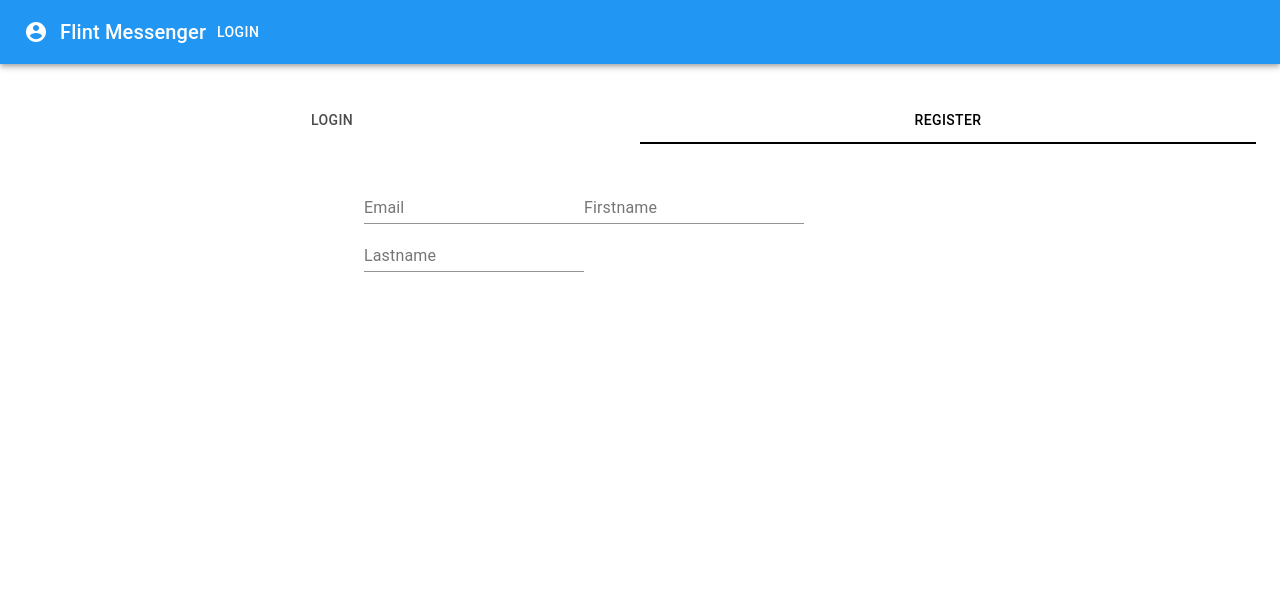
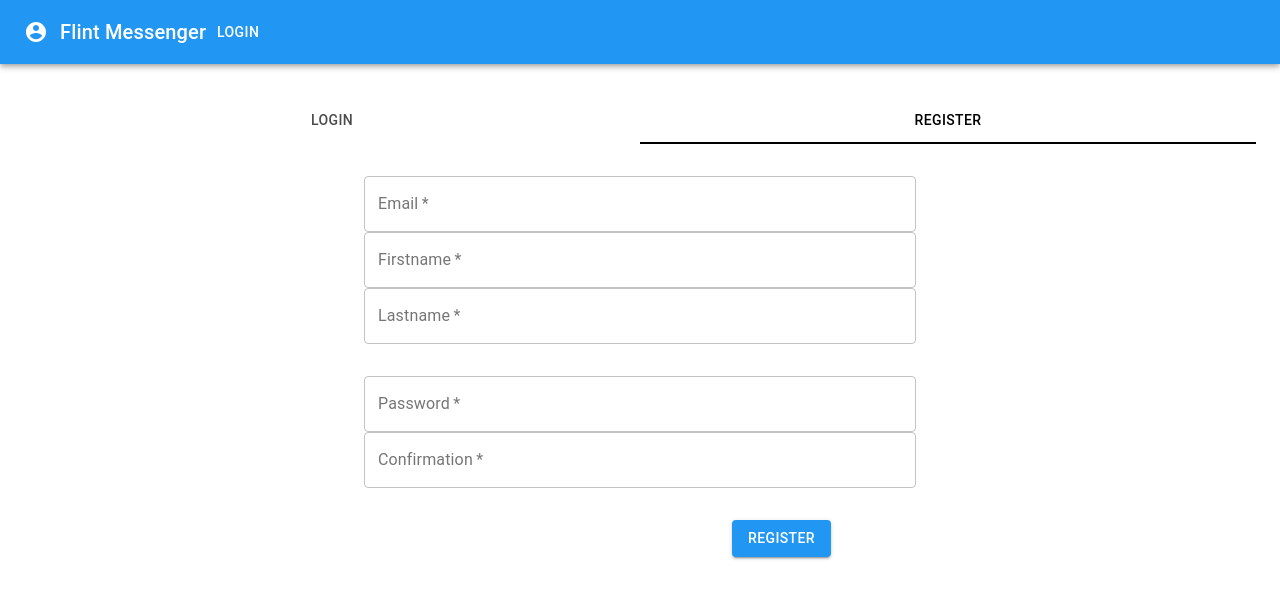
Before and after one commit to davidguerradsc/RebootJS-Front-AlanTuring-1, a React (Create React App) app: page /login in a window 1280 px wide. Both pictures are taken after a click on the tab "REGISTER". Shown: the top 598 px of the page. Built offline with nearby package versions, Linux system fonts and the light colour scheme.

Commit message:
I3/J11 Add Register logic with validation

```diff
--- a/src/Login/components/CredentialSection.tsx
+++ b/src/Login/components/CredentialSection.tsx
@@ -1,10 +1,41 @@
-import React from 'react';
+import { TextField } from '@material-ui/core';
+import React, { Fragment } from 'react';
+import { IFormField, IPasswordField, RegisterFormKey } from '../types';
 
-class CredentialSection extends React.Component {
+interface CredentialSectionProps {
+  password: IPasswordField;
+  confirmation: IFormField<string>;
+  handleChange: (field: RegisterFormKey, value: string) => void;
+}
+
+class CredentialSection extends React.Component<CredentialSectionProps> {
   render(){
+    const { password, confirmation } = this.props;
     return (
-      <h1> Credentials </h1>
-    )
+      <Fragment>
+        <TextField
+          required
+          label="Password"
+          variant="outlined"
+          type="password"
+          fullWidth={true}
+          value={password.value}
+          onChange={(e) => this.props.handleChange("password", e.target.value)}
+          {...(!password.isValid ? {error: true, helperText: password.error} : {})}
+
+          />
+        <TextField
+          required
+          label="Confirmation"
+          variant="outlined"
+          type="password"
+          fullWidth={true}
+          value={confirmation.value}
+          onChange={(e) => this.props.handleChange("confirmation", e.target.value)}
+          {...(!confirmation.isValid ? {error: true, helperText: confirmation.error} : {})}
+
+          />
+      </Fragment>)
   }
 }
 
--- a/src/Login/components/IdentitySection.tsx
+++ b/src/Login/components/IdentitySection.tsx
@@ -1,11 +1,12 @@
 import { TextField } from '@material-ui/core';
 import React, { Fragment } from 'react';
+import { IFormField, RegisterFormKey } from '../types';
 
 interface IdentitySectionProps {
-  email: string;
-  firstname: string;
-  lastname: string;
-  handleChange: (field: string, value: string) => void;
+  email: IFormField<string>;
+  firstname: IFormField<string>;
+  lastname: IFormField<string>;
+  handleChange: (field: RegisterFormKey, value: string) => void;
 }
 
 class IdentitySection extends React.Component<IdentitySectionProps> {
@@ -22,22 +23,35 @@ class IdentitySection extends React.Component<IdentitySectionProps> {
     // }
 
     // Puis, a mettre dans le composant : {...(!isValid ? errorDisplay : {})}
+    const { email, firstname, lastname } = this.props;
     return (
       <Fragment>
         <TextField
+          required
           label="Email"
-          value={this.props.email}
+          variant="outlined"
+          fullWidth={true}
+          value={email.value}
           onChange={(e) => this.props.handleChange("email", e.target.value)}
+          {...(!email.isValid ? {error: true, helperText: email.error} : {})}
           />
         <TextField
+          required
           label="Firstname"
-          value={this.props.firstname}
+          variant="outlined"
+          fullWidth={true}
+          value={firstname.value}
           onChange={(e) => this.props.handleChange("firstname", e.target.value)}
+          {...(!firstname.isValid ? {error: true, helperText: firstname.error} : {})}
           />
         <TextField
+          required
           label="Lastname"
-          value={this.props.lastname}
+          variant="outlined"
+          fullWidth={true}
+          value={lastname.value}
           onChange={(e) => this.props.handleChange("lastname", e.target.value)}
+          {...(!lastname.isValid ? {error: true, helperText: lastname.error} : {})}
           />
       </Fragment>
     )
--- a/src/Login/components/RegisterForm.tsx
+++ b/src/Login/components/RegisterForm.tsx
@@ -1,39 +1,66 @@
-import { Container, Box } from '@material-ui/core';
+import { Container, Box, Button, Grid } from '@material-ui/core';
 import React from 'react';
+import { IFormField, IPasswordField, RegisterFormKey } from '../types';
+import { defaultPasswordFormField, defaultStringFormField } from '../utils/defaultFormField';
+import { validateConfirmationField } from '../utils/validateConfirmationField';
+import { validateEmailField } from '../utils/validateEmailField';
+import { validateNameField } from '../utils/validateNameField';
+import { validatePasswordField } from '../utils/validatePasswordField';
 import CredentialSection from './CredentialSection';
 import IdentitySection from './IdentitySection';
 
 interface RegisterFormState{
-  email: string;
-  firstname: string;
-  lastname: string;
-  password: string;
-  confirmation: string;
+  email: IFormField<string>;
+  firstname: IFormField<string>;
+  lastname: IFormField<string>;
+  password: IPasswordField;
+  confirmation: IFormField<string>;
 }
+
 class RegisterForm extends React.Component<{}, RegisterFormState> {
   constructor(props: {}){
     super(props);
     this.state = {
-      email: "",
-      firstname: "",
-      lastname: "",
-      password: "",
-      confirmation: ""
-
+      email: defaultStringFormField(),
+      firstname: defaultStringFormField(),
+      lastname: defaultStringFormField(),
+      password: defaultPasswordFormField(),
+      confirmation: defaultStringFormField()
     }
   }
 
-  handleChange = (field: string, newValue: string) => {
-    this.setState({
+  handleChange = (field: RegisterFormKey, newValue: string) => {
+    const newState = {
       ...this.state,
-      [field]: newValue
-    })
+      [field]: {
+        ...this.state[field],
+        value: newValue,
+      }
+    };
+    if (field === 'email') {
+      const { email } = newState;
+      validateEmailField(email);
+    } else if (['firstname', 'lastname'].includes(field)) {
+      const formField = newState[field];
+      validateNameField(formField);
+    } else if (field === 'password') {
+      const { password } = newState;
+      validatePasswordField(password);
+    }
+    if (['password', 'confirmation'].includes(field)) {
+      const { password, confirmation } = newState;
+      validateConfirmationField(confirmation, password);
+    }
+    this.setState(newState);
   }
 
   handleSubmit = (event: React.FormEvent<HTMLFormElement>) => {
     event.preventDefault();
 
-    //register(...this.state).then((user) => alert(user.firstname));
+    const { email, firstname, lastname, password, confirmation } = this.state
+    if(email.isValid && firstname.isValid && lastname.isValid && password.isValid && confirmation.isValid){
+      //register(...this.state).then((user) => alert(user.firstname));
+    }
   }
 
 
@@ -50,13 +77,26 @@ class RegisterForm extends React.Component<{}, RegisterFormState> {
               handleChange={this.handleChange}
             />
           </Box>
-          {/* <Box style={{margin: "2rem 0"}}>
+          <Box style={{margin: "2rem 0"}}>
             <CredentialSection
               password={password}
               confirmation={confirmation}
               handleChange={this.handleChange}
             />
-          </Box> */}
+          </Box>
+          <Box style={{margin: "2rem 0"}}>
+            <Grid container justify="flex-end">
+              <Grid item xs={4}>
+                <Button
+                  type="submit"
+                  color="primary"
+                  variant="contained"
+                >
+                  Register
+                </Button>
+              </Grid>
+            </Grid>
+          </Box>
         </form>
       </Container>
     )
--- /dev/null
+++ b/src/Login/types.ts
@@ -0,0 +1,15 @@
+export interface IFormField<T> {
+  value: T;
+  isValid: boolean;
+  error?: string;
+}
+
+export interface IPasswordField extends IFormField<string> {
+  hasLower: boolean;
+  hasUpper: boolean;
+  hasNumber: boolean;
+  hasSymbol: boolean;
+  hasValidLength: boolean;
+}
+
+export type RegisterFormKey = 'email' | 'password' | 'firstname' | 'lastname' | 'confirmation';
--- /dev/null
+++ b/src/Login/utils/defaultFormField.ts
@@ -0,0 +1,19 @@
+import { IFormField, IPasswordField } from "../types";
+
+export function defaultStringFormField(): IFormField<string>{
+  return {
+    value: "",
+    isValid: true,
+  }
+}
+
+export function defaultPasswordFormField(): IPasswordField {
+  return {
+    ...defaultStringFormField(),
+    hasLower: false,
+    hasUpper: false,
+    hasNumber: false,
+    hasSymbol: false,
+    hasValidLength: false,
+  }
+}
--- /dev/null
+++ b/src/Login/utils/validateConfirmationField.ts
@@ -0,0 +1,7 @@
+import { IFormField, IPasswordField } from '../types';
+
+export function validateConfirmationField(confirmation: IFormField<string>, password: IPasswordField): void {
+  confirmation.isValid = password.value === confirmation.value;
+  if (!confirmation.isValid) confirmation.error = 'Password confirmation does not match';
+  else delete confirmation.error;
+}
--- /dev/null
+++ b/src/Login/utils/validateEmailField.ts
@@ -0,0 +1,7 @@
+import { IFormField } from '../types';
+
+export function validateEmailField(field: IFormField<string>): void {
+  field.isValid = /^[a-z0-9-.]+@[a-z0-9-.]+\.[a-z]+$/gi.test(field.value);
+  if (!field.isValid) field.error = 'Expecting a valid email address';
+  else delete field.error;
+}
--- /dev/null
+++ b/src/Login/utils/validateNameField.ts
@@ -0,0 +1,7 @@
+import { IFormField } from '../types';
+
+export function validateNameField(field: IFormField<string>): void {
+  field.isValid = /^[a-zA-Z]{1,20}$/.test(field.value);
+  if (!field.isValid) field.error = 'Expecting 1..20 characters in a..z';
+  else delete field.error;
+}
--- /dev/null
+++ b/src/Login/utils/validatePasswordField.ts
@@ -0,0 +1,17 @@
+import { IPasswordField } from '../types';
+
+export function validatePasswordField(password: IPasswordField, isOptional?: boolean): void {
+  password.hasLower = /[a-z]+/.test(password.value);
+  password.hasUpper = /[A-Z]+/.test(password.value);
+  password.hasNumber = /\d+/.test(password.value);
+  password.hasSymbol = /[^a-zA-Z0-9]+/.test(password.value);
+  password.hasValidLength = /^.{8,20}$/.test(password.value);
+  // Optional is used for the profile page since you can change your profile without changing your password
+  password.isValid =
+    (isOptional && !password.value) ||
+    [password.hasLower, password.hasUpper, password.hasNumber, password.hasSymbol, password.hasValidLength].every(
+      Boolean,
+    );
+  if (!password.isValid) password.error = 'Must meet the minimum requirements';
+  else delete password.error;
+}
```
